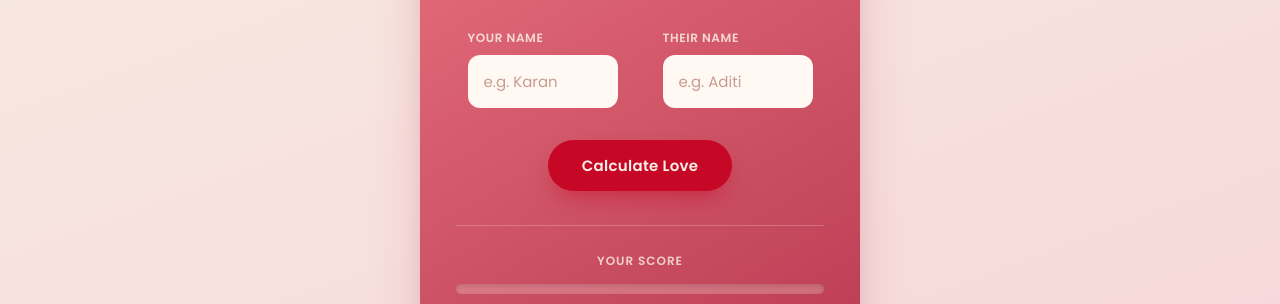
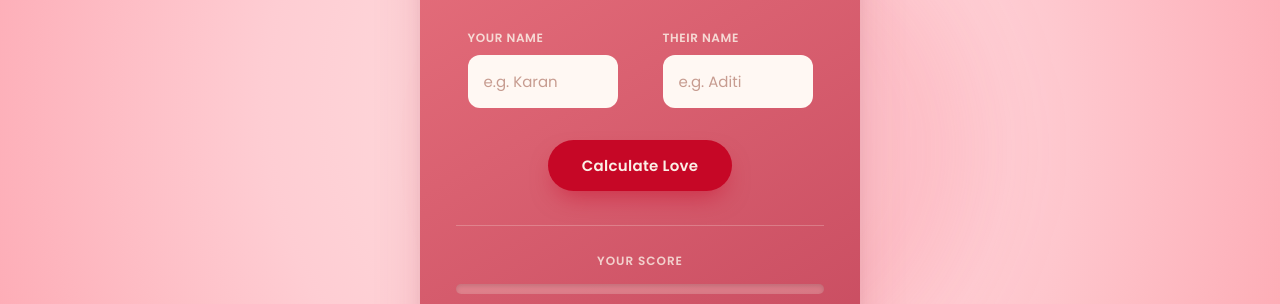
Before and after one commit to KaranBisht2004/Master-js, a plain HTML site: page 01_Basic/29_Projects/03_Project/index.html in a window 1280 px wide. Shown: the part 297-601 px from the top of the page. Drawn offline with Linux system fonts and the light colour scheme; a web font is replaced by a local one.

Commit message:
03_Project

```diff
--- a/01_Basic/29_Projects/03_Project/style.css
+++ b/01_Basic/29_Projects/03_Project/style.css
@@ -19,8 +19,7 @@
 }
 
 body {
-    background: linear-gradient(160deg, var(--cream) 0%, var(--blush) 100%);
-    font-family: 'Poppins', sans-serif;
+background: radial-gradient(circle at 50% 50%, #fee2e2 0%, #fecdd3 50%, #fda4af 100%);    font-family: 'Poppins', sans-serif;
     min-height: 100vh;
     display: flex;
     justify-content: center;
@@ -29,10 +28,34 @@ body {
     text-align: center;
     padding: 24px;
 }
+ body::before, body::after {
+    content: "";
+    position: absolute;
+    width: 300px;
+    height: 300px;
+    border-radius: 50%;
+    background: rgba(255, 255, 255, 0.3);
+    filter: blur(40px);
+    z-index: 0;
+    animation: floatBg 8s infinite alternate ease-in-out;
+}
 
+body::after {
+    background: rgba(244, 63, 94, 0.15);
+    animation-delay: -4s;
+    width: 400px;
+    height: 400px;
+}
+
+@keyframes floatBg {
+    0% { transform: translate(-100px, -50px) scale(1); }
+    100% { transform: translate(100px, 50px) scale(1.2); }
+}
 
 #mainDIV {
-    background: linear-gradient(150deg, var(--rose) 0%, var(--rose-deep) 100%);
+    background: linear-gradient(150deg, var(--rose) 0%, var(--rose-deep) 140%);
+    position: relative;
+    z-index: 1;
     padding: 44px 36px;
     border-radius: var(--radius-lg);
     max-width: 440px;
```
